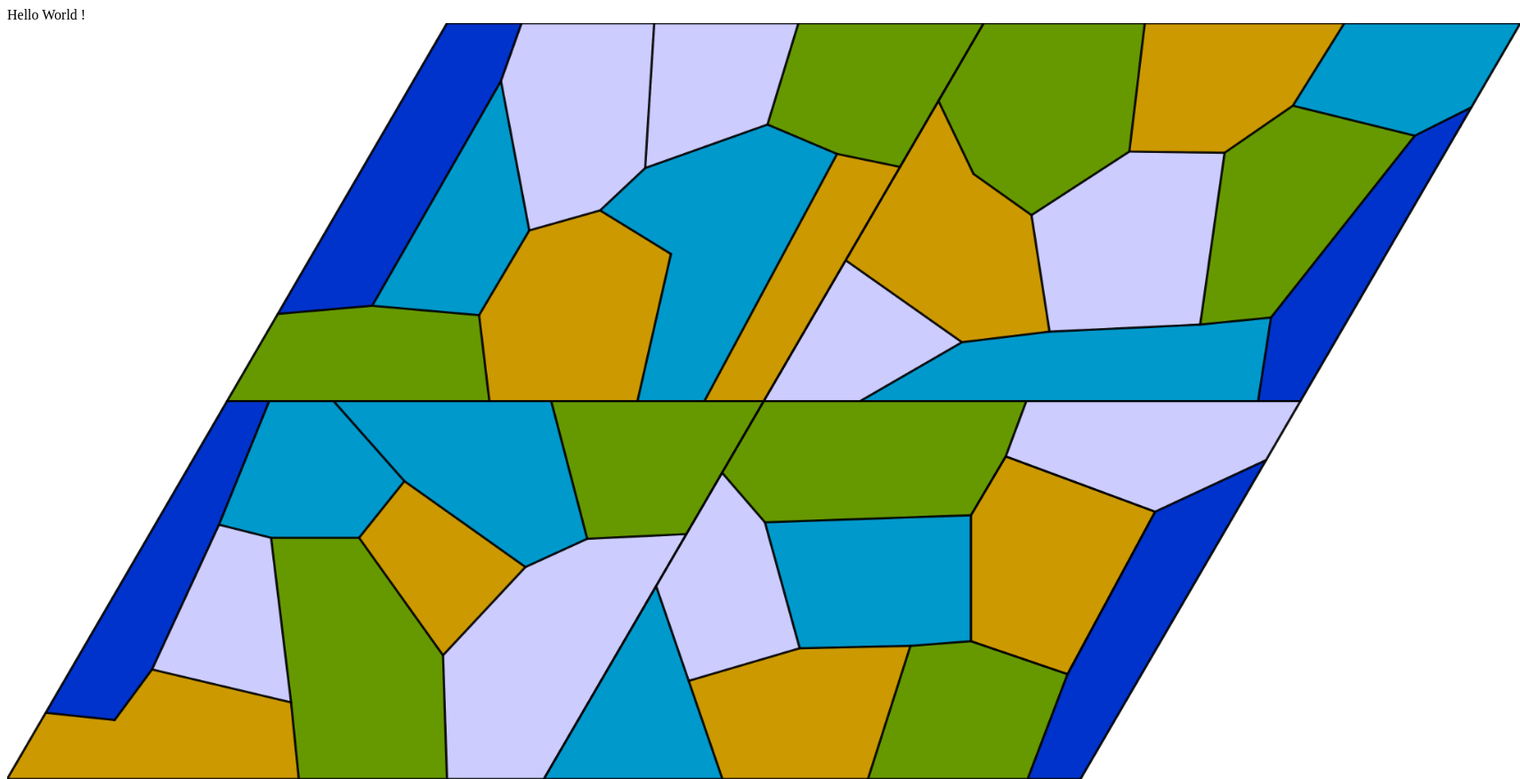
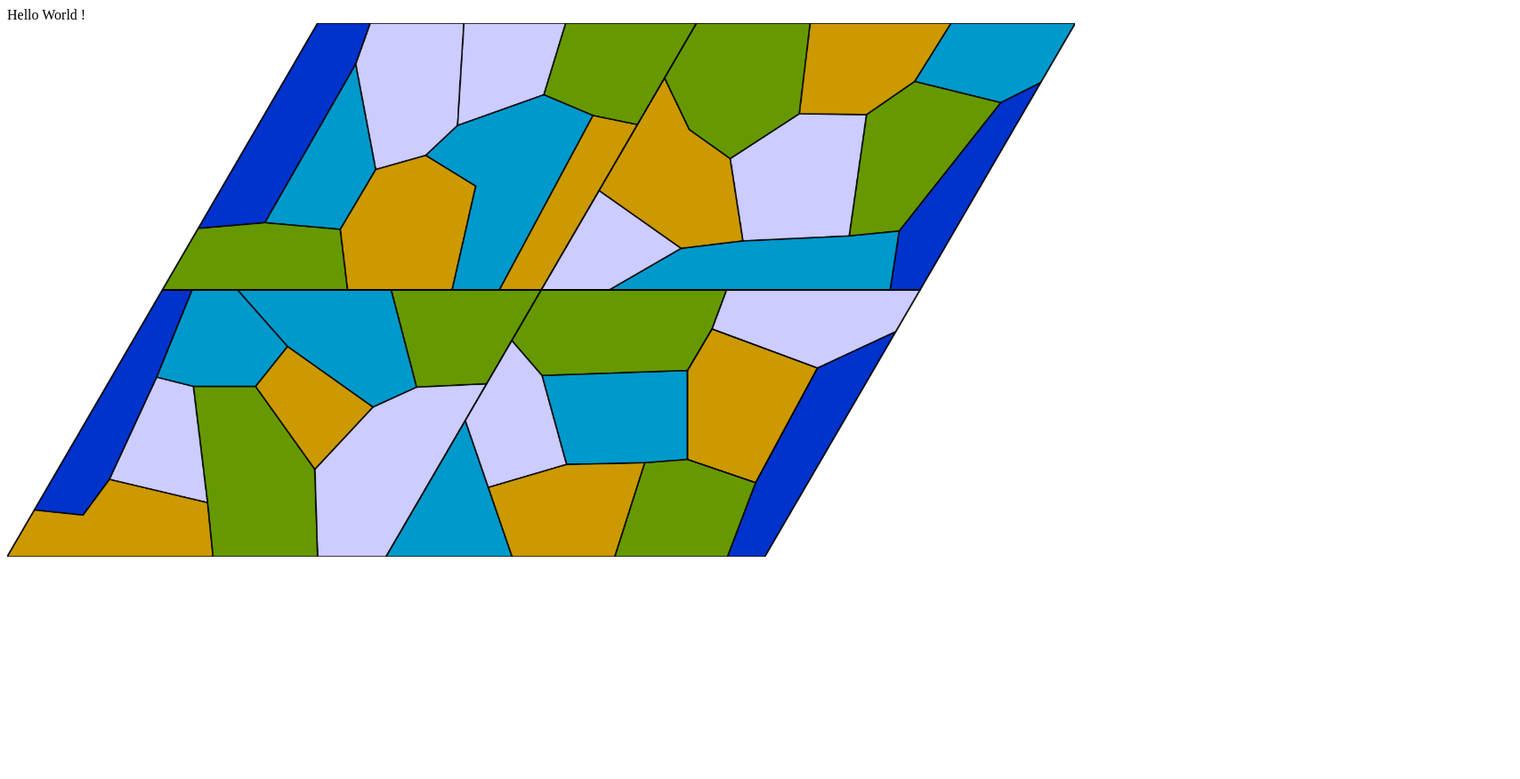
Before and after one commit to rhjs94/rhjs94.github.io, a plain HTML site: page index.html in a window 1280 px wide. Shown: the whole page at 89% size, 1708 px wide, since content can reach past the window. After the commit the page ends 800 px from the top, so only its background shows below. Drawn offline with Linux system fonts and the light colour scheme.

Commit message:
Reduced board pixels to 1200x600.

```diff
--- a/index.html
+++ b/index.html
@@ -4,8 +4,8 @@ Hello World
     id="board_big"
     src="/images/board_no_vertices.png"
     border="0"
-    width="1700"
-    height="850"
+    width="1200"
+    height="600"
     usemap="#boardmap0"
     alt="" />
 <map
```
